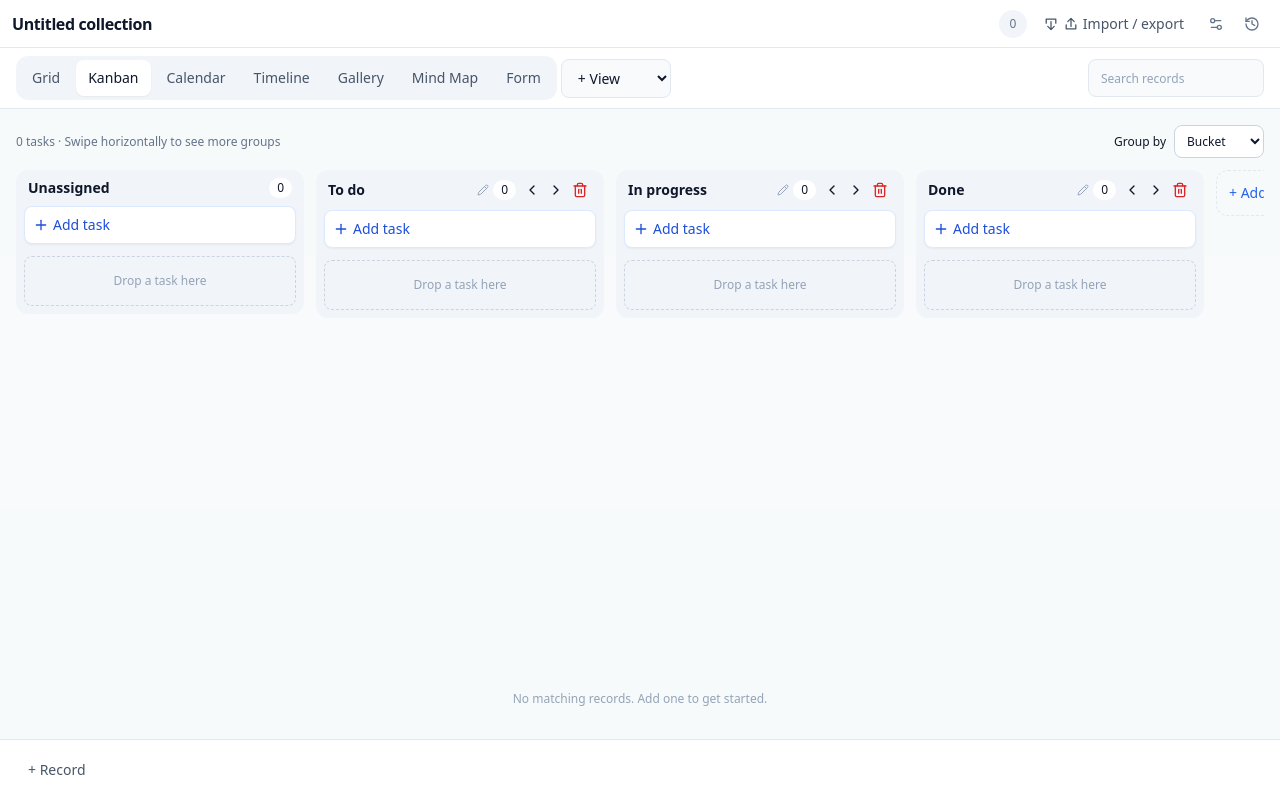
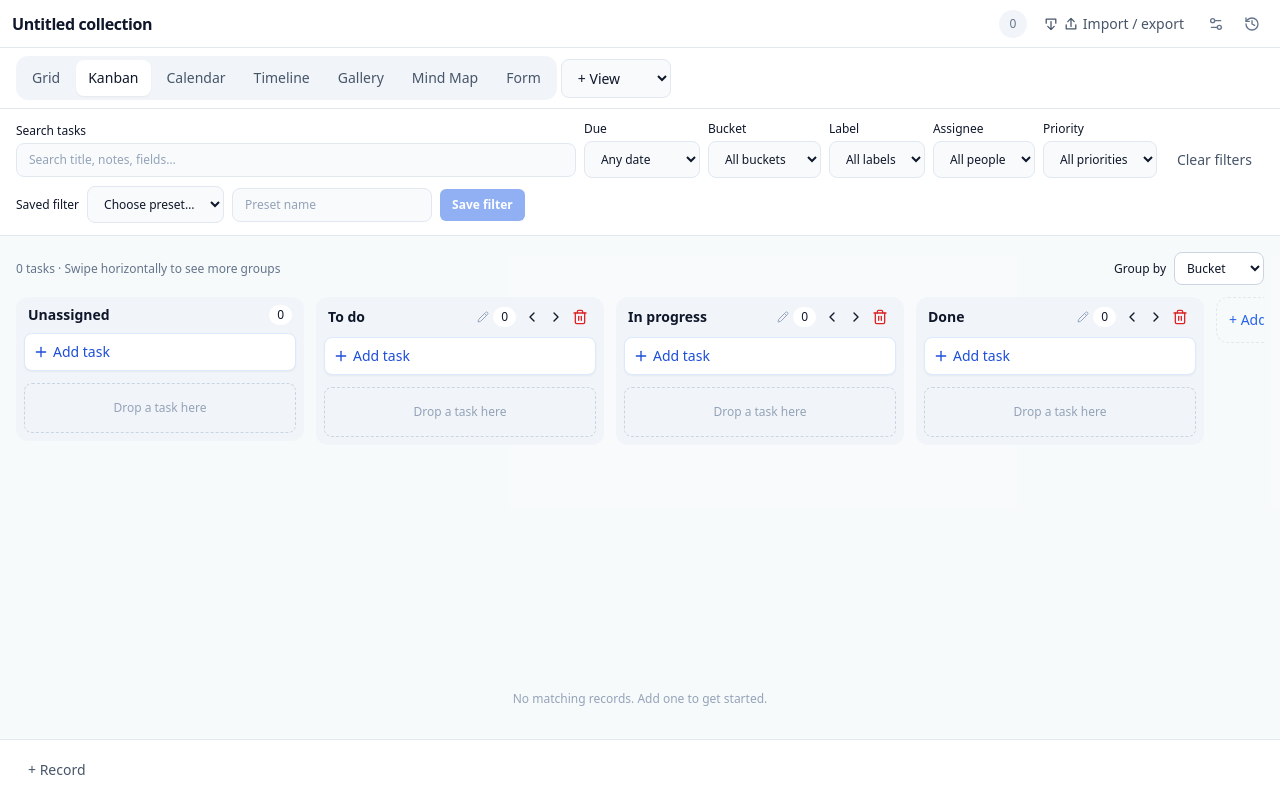
Before and after one commit to eddyvn98/collection-planner, a React (Vite) app: page / in a window 1280 px wide. Built offline with nearby package versions, Linux system fonts and the light colour scheme.

Commit message:
feat(filters): connect Planner filter bar across Grid and Board

```diff
--- a/src/renderers/CollectionSurface.tsx
+++ b/src/renderers/CollectionSurface.tsx
@@ -3,6 +3,8 @@
 import React, { useCallback, useEffect, useMemo, useRef, useState } from "react";
 import { btnClass, fieldTypeGuidance, fieldTypeLabels, hintClass, inputClass, FieldEditor } from "./CollectionFieldEditor";
 import { CalendarView } from "./CollectionCalendarView";
+import { CollectionTaskFilterBar } from "./CollectionTaskFilterBar";
+import { EMPTY_TASK_FILTERS, filterPlannerTasks, type TaskFilterState } from "../collections/collectionPlannerFilters";
 import { TimelineView } from "./CollectionTimelineView";
 import { MindMapView } from "./CollectionMindMapView";
 import { CollectionTableView } from "./CollectionTableView";
@@ -33,6 +35,7 @@ interface Props { blockId: string; data: CollectionBlockPayload; sources?: Colle
 
 export function CollectionSurface({ blockId, data, sources = {}, revisionNotice, standalone = false, standaloneNavigation, onChange, readOnly }: Props) {
   const [search, setSearch] = useState("");
+  const [taskFilters, setTaskFilters] = useState<TaskFilterState>({...EMPTY_TASK_FILTERS});
   const [localViewId, setLocalViewId] = useState<string | null>(null);
   const [settings, setSettings] = useState(false);
   const [fieldSettingsTarget, setFieldSettingsTarget] = useState<string | null>(null);
@@ -106,7 +109,11 @@ export function CollectionSurface({ blockId, data, sources = {}, revisionNotice,
     setFull(true);
   };
   const view = data.views.find((v) => v.id === (localViewId ?? data.activeViewId)) ?? data.views[0];
-  const rows = useMemo(() => visibleRecords(data, view, search, sources), [data, view, search, sources]);
+  const plannerView = view.kind === "table" || view.kind === "kanban";
+  const rows = useMemo(() => {
+    const base = visibleRecords(data, view, plannerView ? "" : search, sources);
+    return plannerView ? filterPlannerTasks(data, base, taskFilters) : base;
+  }, [data, view, search, sources, plannerView, taskFilters]);
   const titleField = primaryField(data);
   const group = selectField(data, view);
   const date = dateField(data, view);
@@ -180,8 +187,10 @@ export function CollectionSurface({ blockId, data, sources = {}, revisionNotice,
         onSelect={viewId => { if (readOnly) setLocalViewId(viewId); else { setLocalViewId(null); onChange({ ...data, activeViewId: viewId }); } }}
         onDelete={viewId => onChange(removeView(data, viewId))} />
       {!readOnly && <select aria-label="Add view" className={inputClass} value="" onChange={(e) => e.target.value && onChange(addView(data, e.target.value as CollectionView["kind"]))}><option value="">+ View</option>{VIEW_KINDS.map((v) => <option key={v} value={v}>{v}</option>)}</select>}
-      <input aria-label="Search records" className={inputClass + " ml-auto w-44"} placeholder="Search records" value={search} onChange={(e) => setSearch(e.target.value)} />
+      {!plannerView && <input aria-label="Search records" className={inputClass + " ml-auto w-44"} placeholder="Search records" value={search} onChange={(e) => setSearch(e.target.value)} />}
     </div>
+    {plannerView && <CollectionTaskFilterBar data={data} value={taskFilters} readOnly={readOnly}
+      onChange={setTaskFilters} onDataChange={onChange} />}
     <div className={"flex min-h-0 flex-1 flex-col overflow-hidden " + (settings || showHistory ? "md:flex-row" : "")}>
     {(settings || showHistory) && <aside className="max-h-[min(55vh,28rem)] min-h-0 shrink-0 overflow-y-auto overscroll-contain px-3 py-2 md:h-full md:max-h-none md:w-[min(24vw,20rem)] md:border-r md:border-slate-200 dark:md:border-slate-700">
     {showHistory && <CollectionAuditPanel data={data} onClose={() => setShowHistory(false)} />}
```
